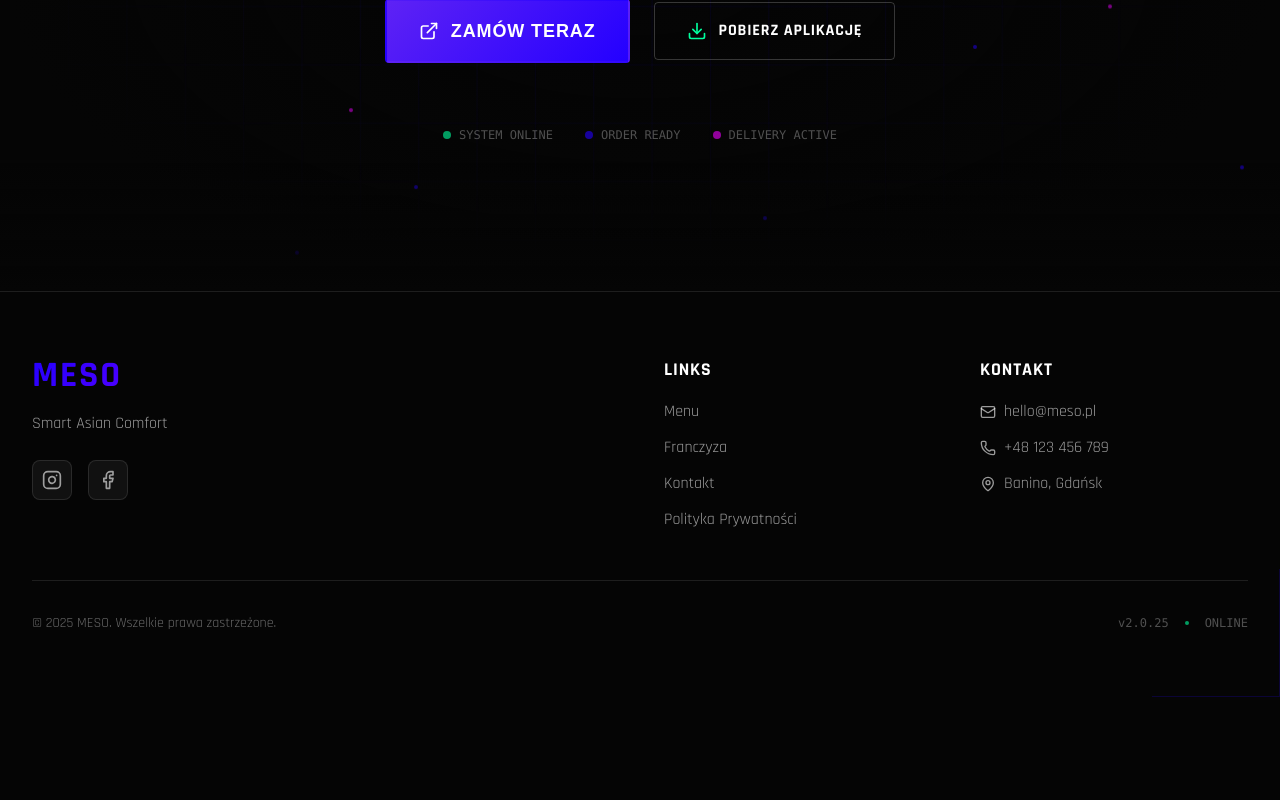
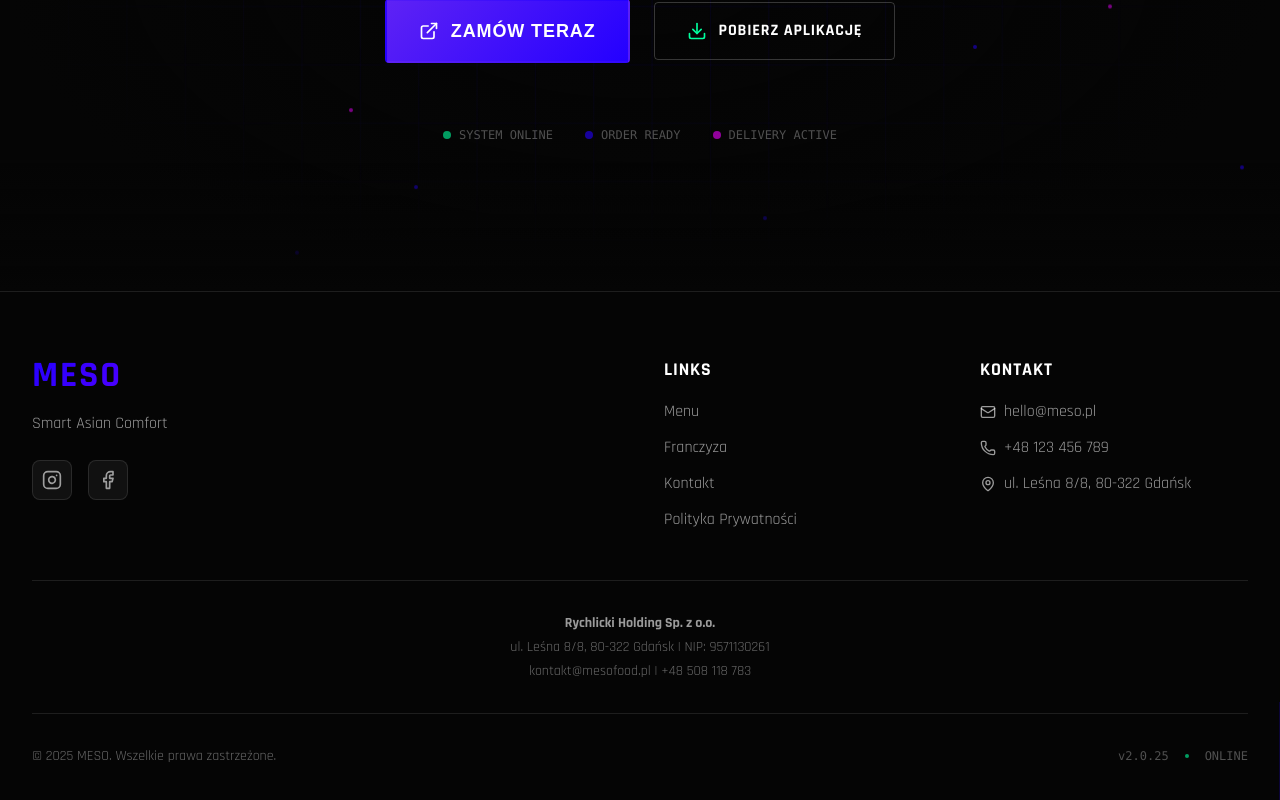
Before and after one commit to bartoszrychlicki/meso-landing-v2, a React (Vite) app in the folder app/: page / in a window 1280 px wide. Shown: the part 4750-5550 px from the top of the page. Before the commit the page ends 5447 px from the top, so only its background shows below. Built offline with nearby package versions, Linux system fonts and the light colour scheme.

Commit message:
feat: add company info to footer (Rychlicki Holding, NIP, contact)

```diff
--- a/app/src/sections/Footer.tsx
+++ b/app/src/sections/Footer.tsx
@@ -105,9 +105,28 @@
               </li>
               <li className="flex items-center gap-2 text-white/60">
                 <MapPin className="w-4 h-4" />
-                Banino, Gdańsk
+                ul. Leśna 8/8, 80-322 Gdańsk
               </li>
             </ul>
+          </div>
+        </div>
+
+        {/* Company Info */}
+        <div className="pt-8 border-t border-white/10 mb-8">
+          <div className="text-center text-white/40 text-sm space-y-1">
+            <p>
+              <strong className="text-white/60">Rychlicki Holding Sp. z o.o.</strong>
+            </p>
+            <p>ul. Leśna 8/8, 80-322 Gdańsk | NIP: 9571130261</p>
+            <p>
+              <a href="mailto:kontakt@mesofood.pl" className="hover:text-[#2400FF] transition-colors">
+                kontakt@mesofood.pl
+              </a>
+              {' | '}
+              <a href="tel:+48508118783" className="hover:text-[#2400FF] transition-colors">
+                +48 508 118 783
+              </a>
+            </p>
           </div>
         </div>
 
```
